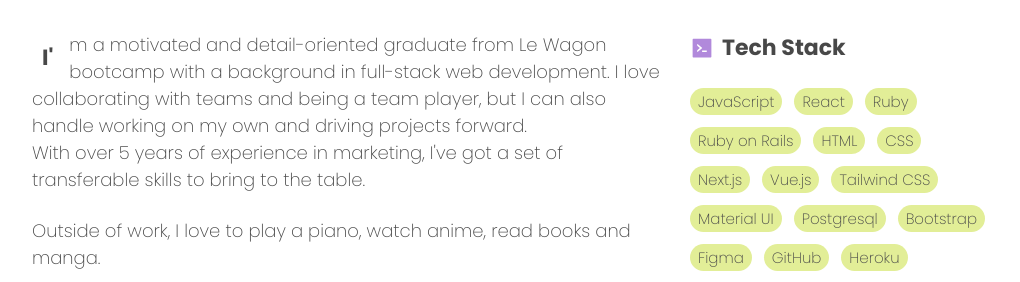
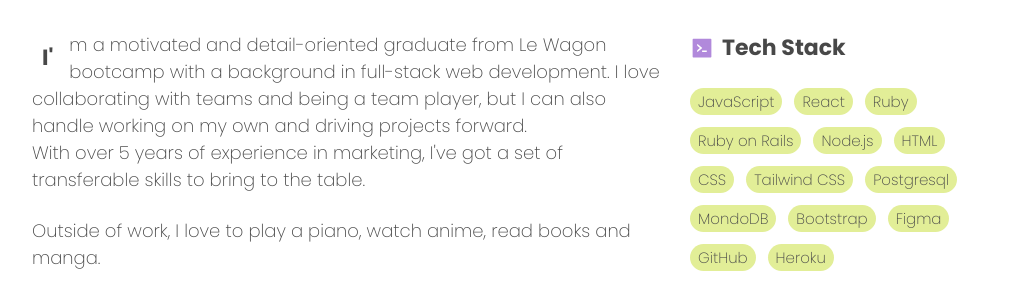
Before and after one commit to saidam90/saida-portfolio-js, a Next.js app: page / in a window 1280 px wide. Shown: the part 920-1202 px from the top of the page, without its empty margins (159-1179 px from the left). Built offline with nearby package versions, Linux system fonts and the light colour scheme.

Commit message:
Replace cv

```diff
--- a/components/home/about/Stats.js
+++ b/components/home/about/Stats.js
@@ -16,13 +16,12 @@ export const Stats = () => {
             <span className="chip">React</span>
             <span className="chip">Ruby</span>
             <span className="chip">Ruby on Rails</span>
+            <span className="chip">Node.js</span>
             <span className="chip">HTML</span>
             <span className="chip">CSS</span>
-            <span className="chip">Next.js</span>
-            <span className="chip">Vue.js</span>
             <span className="chip">Tailwind CSS</span>
-            <span className="chip">Material UI</span>
             <span className="chip">Postgresql</span>
+            <span className="chip">MondoDB</span>
             <span className="chip">Bootstrap</span>
             <span className="chip">Figma</span>
             <span className="chip">GitHub</span>
--- a/components/home/experience/Experience.js
+++ b/components/home/experience/Experience.js
@@ -53,7 +53,7 @@ const experience = [
     time: "09.2023 - 12.2023",
     location: "Remote/London, UK",
     description:
-      "Developed and executed a quarterly marketing B2B strategy plan, that ensured a consistent flow of high-quality blog posts, newsletters and whitepapers leading to increased brand visibility and audience engagement. Developed and implemented a social media calendar resulting in a 50% increase in engagement on LinkedIn and a 25% rise in click-through rates. Created a series of whitepapers for the brand, blog posts improving SEO performance and newsletters. Implemented segmentation for newsletter subscribers and customer journey. Introduced visually appealing templates for social media platforms and incorporated AI-generated images.",
+      "Developed and executed a quarterly marketing B2B strategy plan, that ensured a consistent flow of high-quality blog posts, newsletters and whitepapers leading to increased brand visibility and audience engagement. Created a series of whitepapers for the brand, blog posts improving SEO performance and newsletters. Implemented segmentation for newsletter subscribers and customer journey. Introduced visually appealing templates for social media platforms and incorporated AI-generated images.",
     tech: [
       "B2B",
       "Wordpress",
--- a/components/home/projects/Projects.js
+++ b/components/home/projects/Projects.js
@@ -123,7 +123,7 @@ const projects = [
     title: "Re:readr",
     imgSrc: "project-imgs/rereadr.gif",
     code: "https://www.github.com",
-    projectLink: "https://www.youtube.com/watch?v=dQw4w9WgXcQ",
+    projectLink: "https://re-readr.herokuapp.com/",
     tech: [
       "Ruby on Rails",
       "JavaScript",
```
Also changed, not shown: 1 other file (tests, documents, lock files or other folders).
